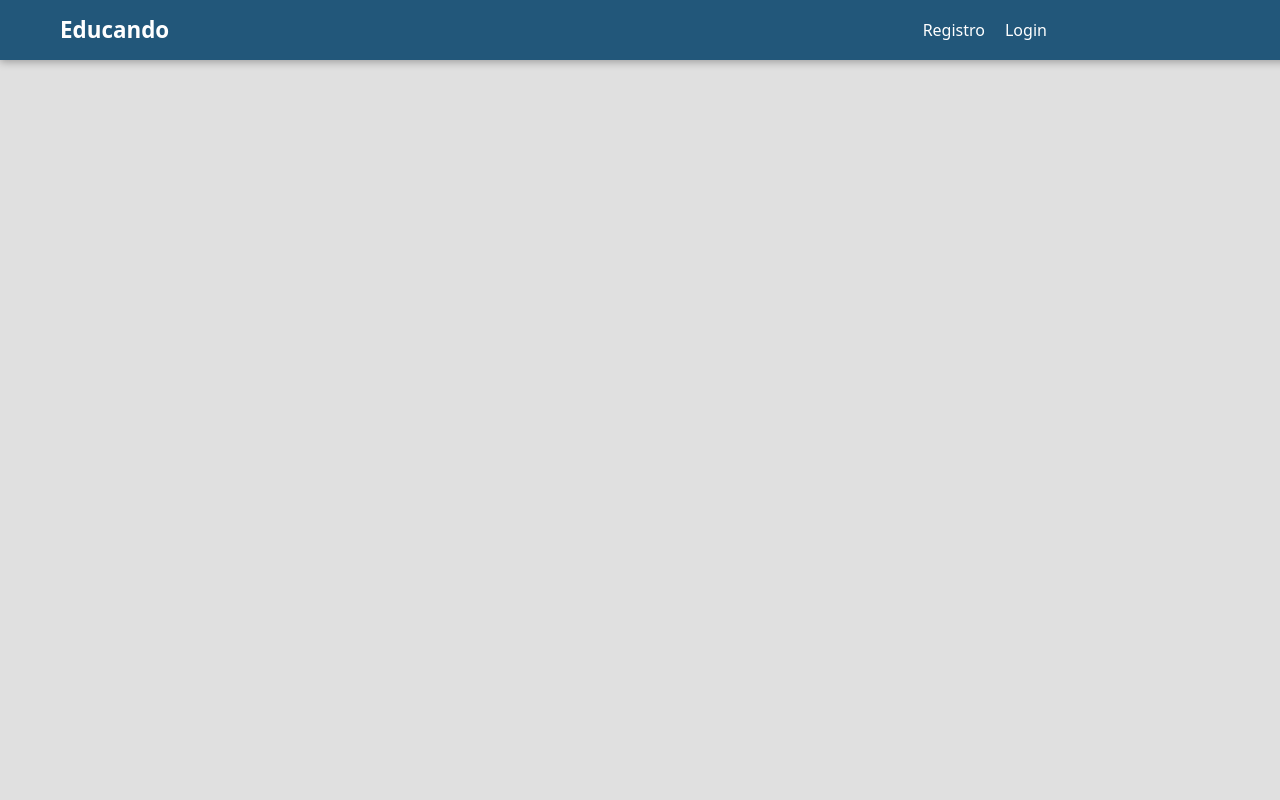
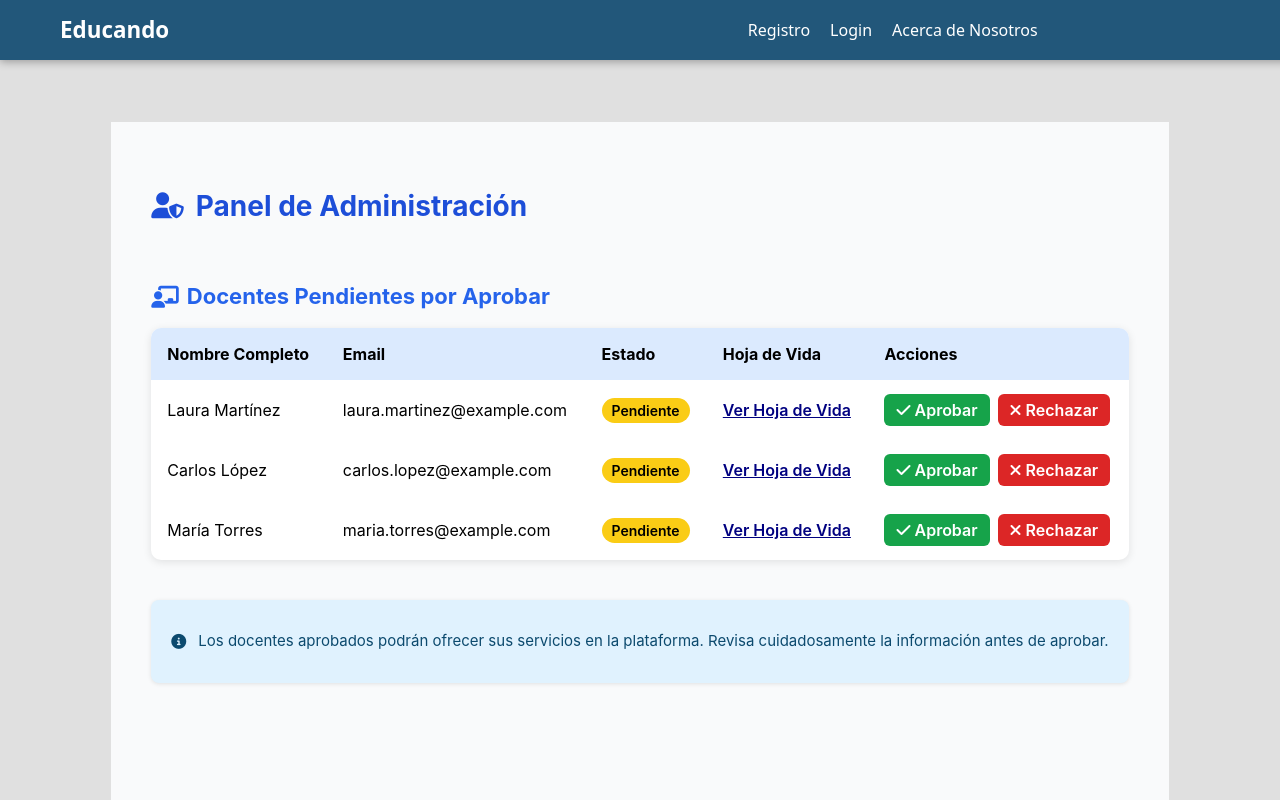
Before and after one commit to juanrs25/Apis-plataforma-educativa, a Vue app in the folder frontend/: page /adminpanel in a window 1280 px wide. Shown: the top 800 px of the page. Built offline with nearby package versions, Linux system fonts and the light colour scheme.

Commit message:
panel administrador view realizado

```diff
--- a/frontend/src/components/Navbar.vue
+++ b/frontend/src/components/Navbar.vue
@@ -7,6 +7,7 @@
         <div class="guest-links">
           <a href="/registro" class="nav-link">Registro</a>
           <a href="/login" class="nav-link">Login</a>
+          <a href="/We" class="nav-link">Acerca de Nosotros</a>
         </div>
       </template>
 
@@ -15,13 +16,48 @@
         <template v-if="auth.rol.toLowerCase() === 'cliente'">
           <a href="/clases" class="nav-link">Clases Solicitadas</a>
           <a href="/pqrs" class="nav-link">PQRS</a>
-          <a href="/acerca" class="nav-link">Acerca de Nosotros</a>
+          <a href="/mis-pqrs" class="nav-link">Mis PQR</a>
+          <a href="/We" class="nav-link">Acerca de Nosotros</a>
+
         </template>
 
         <!-- DOCENTE -->
         <template v-else-if="auth.rol && auth.rol.toLowerCase() === 'docente'">
+          <a
+            href="/Dashboard"
+            class="nav-link"
+            style="
+              color: #16a34a;
+              text-decoration: underline;
+              font-weight: 600;
+              transition: color 0.3s ease;
+            "
+            >Volver a mi panel</a
+          >
           <a href="/pqrs" class="nav-link">PQRS</a>
           <a href="/mis-pqrs" class="nav-link">Mis PQR</a>
+          <a href="/Ayuda" class="nav-link">Soporte / Ayuda</a>
+          <a href="/We" class="nav-link">Acerca de Nosotros</a>
+
+        </template>
+
+        <!-- ADMIN -->
+        <template v-else-if="auth.rol && auth.rol.toLowerCase() === 'admin'">
+          <a
+            href="/AdminPanel"
+            class="nav-link"
+            style="
+              color: #16a34a;
+              text-decoration: underline;
+              font-weight: 600;
+              transition: color 0.3s ease;
+            "
+            >Volver a mi panel</a
+          >
+
+          <a href="/usuarios" class="nav-link">Usuarios</a>
+          <a href="/PQRSC" class="nav-link">Reportes Clientes</a>
+          <a href="/PQRSD" class="nav-link">Reportes Docentes</a>
         </template>
 
         <div class="user-menu">
@@ -88,10 +124,7 @@ const cerrarSesion = () => {
   min-width: 160px;
   text-align: left;
   z-index: 2000;
-
 }
-
-
 
 /* Nombre y rol */
 .dropdown-name {
@@ -157,7 +190,7 @@ const cerrarSesion = () => {
 .nav-links-group {
   display: flex;
   align-items: center;
-  flex: 0.6; /* Añadir esta línea si no está */
+  flex: 0.76; /* Añadir esta línea si no está */
 }
 
 .logout-btn {
--- a/frontend/src/router/index.js
+++ b/frontend/src/router/index.js
@@ -7,11 +7,12 @@ import AdminPanel from '../views/AdminPanel.vue'
 
 const routes = [
   { path: '/', redirect: '/home' },      // Redirige raíz a home
-  { path: '/home', component: Home },    // Ahora sí existe /home
+  { path: '/home', component: Home },
   { path: '/login', component: Login },
   { path: '/registro', component: Registro },
   { path: '/dashboard', component: Dashboard },
-  { path: '/admin', component: AdminPanel },
+  { path: '/adminpanel', component: AdminPanel },
+
 ]
 
 const router = createRouter({
--- a/frontend/src/views/AdminPanel.vue
+++ b/frontend/src/views/AdminPanel.vue
@@ -1,18 +1,238 @@
 <template>
-  <div>
-    <h1>Panel de Administración</h1>
-    <p>Bienvenido al panel de administración.</p>
+  <div class="admin-panel">
+    <!-- Encabezado -->
+    <div class="header">
+      <div class="title">
+        <i class="fas fa-user-shield"></i>
+        <h2>Panel de Administración</h2>
+      </div>
+    </div>
+
+    <!-- Tabla de Docentes Pendientes -->
+    <div class="tabla-container">
+      <h3>
+        <i class="fas fa-chalkboard-teacher"></i> Docentes Pendientes por
+        Aprobar
+      </h3>
+
+      <table class="tabla">
+        <thead>
+          <tr>
+            <th>Nombre Completo</th>
+            <th>Email</th>
+            <th>Estado</th>
+            <th>Hoja de Vida</th>
+            <th>Acciones</th>
+          </tr>
+        </thead>
+        <tbody>
+          <tr v-for="(docente, index) in docentesPendientes" :key="index">
+            <td>{{ docente.nombre }}</td>
+            <td>{{ docente.email }}</td>
+
+            <td>
+              <span class="estado-pendiente">{{ docente.estado }}</span>
+            </td>
+            <td>
+              <a
+                href="#"
+                class="link-cv"
+                style="
+                  text-decoration: underline;
+                  color: navy;
+                  font-weight: 600;
+                "
+              >
+                Ver Hoja de Vida
+              </a>
+            </td>
+            <td class="acciones">
+              <button class="btn-aprobar" @click="aprobarDocente(docente)">
+                <i class="fas fa-check"></i> Aprobar
+              </button>
+              <button class="btn-rechazar" @click="rechazarDocente(docente)">
+                <i class="fas fa-times"></i> Rechazar
+              </button>
+            </td>
+          </tr>
+        </tbody>
+      </table>
+    </div>
+
+    <!-- Sección informativa -->
+    <div class="info">
+      <i class="fas fa-info-circle"></i>
+      <p>
+        Los docentes aprobados podrán ofrecer sus servicios en la plataforma.
+        Revisa cuidadosamente la información antes de aprobar.
+      </p>
+    </div>
   </div>
 </template>
 
-<script>
-export default {
-  name: "AdminView"
+<script setup>
+import { ref } from "vue";
+
+// Datos simulados de ejemplo
+const docentesPendientes = ref([
+  {
+    nombre: "Laura Martínez",
+    email: "laura.martinez@example.com",
+    fechaRegistro: "2025-11-05",
+    estado: "Pendiente",
+  },
+  {
+    nombre: "Carlos López",
+    email: "carlos.lopez@example.com",
+    fechaRegistro: "2025-11-06",
+    estado: "Pendiente",
+  },
+  {
+    nombre: "María Torres",
+    email: "maria.torres@example.com",
+    fechaRegistro: "2025-11-07",
+    estado: "Pendiente",
+  },
+]);
+
+// Funciones simuladas
+const aprobarDocente = (docente) => {
+  alert(`Docente ${docente.nombre} aprobado exitosamente.`);
+};
+
+const rechazarDocente = (docente) => {
+  alert(` Docente ${docente.nombre} rechazado.`);
 };
 </script>
 
 <style scoped>
-.h1 {
-  color: #000000;
+@import url("https://cdnjs.cloudflare.com/ajax/libs/font-awesome/6.5.0/css/all.min.css");
+
+.admin-panel {
+  background-color: #f9fafb;
+  padding: 40px;
+  min-height: 100vh;
+  font-family: "Inter", sans-serif;
+  color: #000;
+}
+
+/* Encabezado */
+.header {
+  display: flex;
+  justify-content: space-between;
+  align-items: center;
+  margin-bottom: 30px;
+}
+
+.title {
+  display: flex;
+  align-items: center;
+  gap: 12px;
+}
+
+.title h2 {
+  font-size: 28px;
+  font-weight: bold;
+  color: #1d4ed8;
+}
+
+.title i {
+  color: #1d4ed8;
+  font-size: 26px;
+}
+
+/* Tabla */
+.tabla-container h3 {
+  font-size: 22px;
+  color: #2563eb;
+  margin-bottom: 15px;
+  display: flex;
+  align-items: center;
+  gap: 8px;
+}
+
+.tabla {
+  width: 100%;
+  border-collapse: collapse;
+  background-color: white;
+  border-radius: 10px;
+  overflow: hidden;
+  box-shadow: 0 2px 8px rgba(0, 0, 0, 0.1);
+}
+
+.tabla thead {
+  background-color: #dbeafe;
+  color: #000;
+}
+
+.tabla th,
+.tabla td {
+  padding: 14px 16px;
+  text-align: left;
+}
+
+.tabla tbody tr:hover {
+  background-color: #f3f4f6;
+}
+
+.estado-pendiente {
+  background-color: #facc15;
+  color: #000;
+  padding: 4px 10px;
+  border-radius: 15px;
+  font-size: 14px;
+  font-weight: 600;
+}
+
+/* Botones */
+.acciones {
+  display: flex;
+  gap: 8px;
+}
+
+.btn-aprobar {
+  background-color: #16a34a;
+  color: white;
+  border: none;
+  padding: 6px 12px;
+  border-radius: 6px;
+  cursor: pointer;
+  font-weight: 600;
+}
+
+.btn-aprobar:hover {
+  background-color: #15803d;
+}
+
+.btn-rechazar {
+  background-color: #dc2626;
+  color: white;
+  border: none;
+  padding: 6px 12px;
+  border-radius: 6px;
+  cursor: pointer;
+  font-weight: 600;
+}
+
+.btn-rechazar:hover {
+  background-color: #b91c1c;
+}
+
+
+
+
+
+/* Info final */
+.info {
+  margin-top: 40px;
+  display: flex;
+  align-items: center;
+  gap: 12px;
+  background-color: #e0f2fe;
+  padding: 15px 20px;
+  border-radius: 8px;
+  color: #0c4a6e;
+  font-size: 15px;
+  box-shadow: 0 1px 4px rgba(0, 0, 0, 0.1);
 }
 </style>
```
Also changed, not shown: 1 other file (tests, documents, lock files or other folders).
